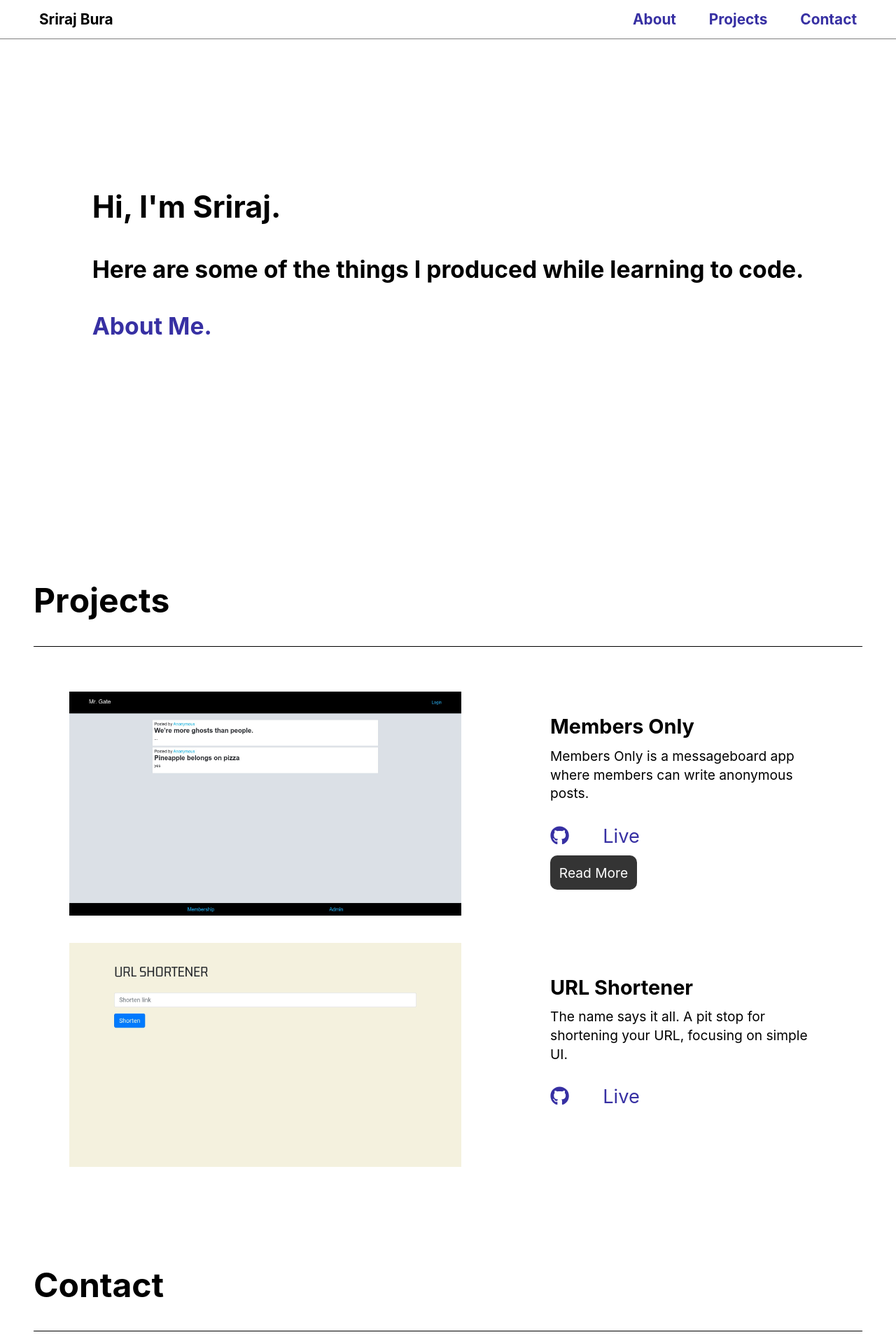
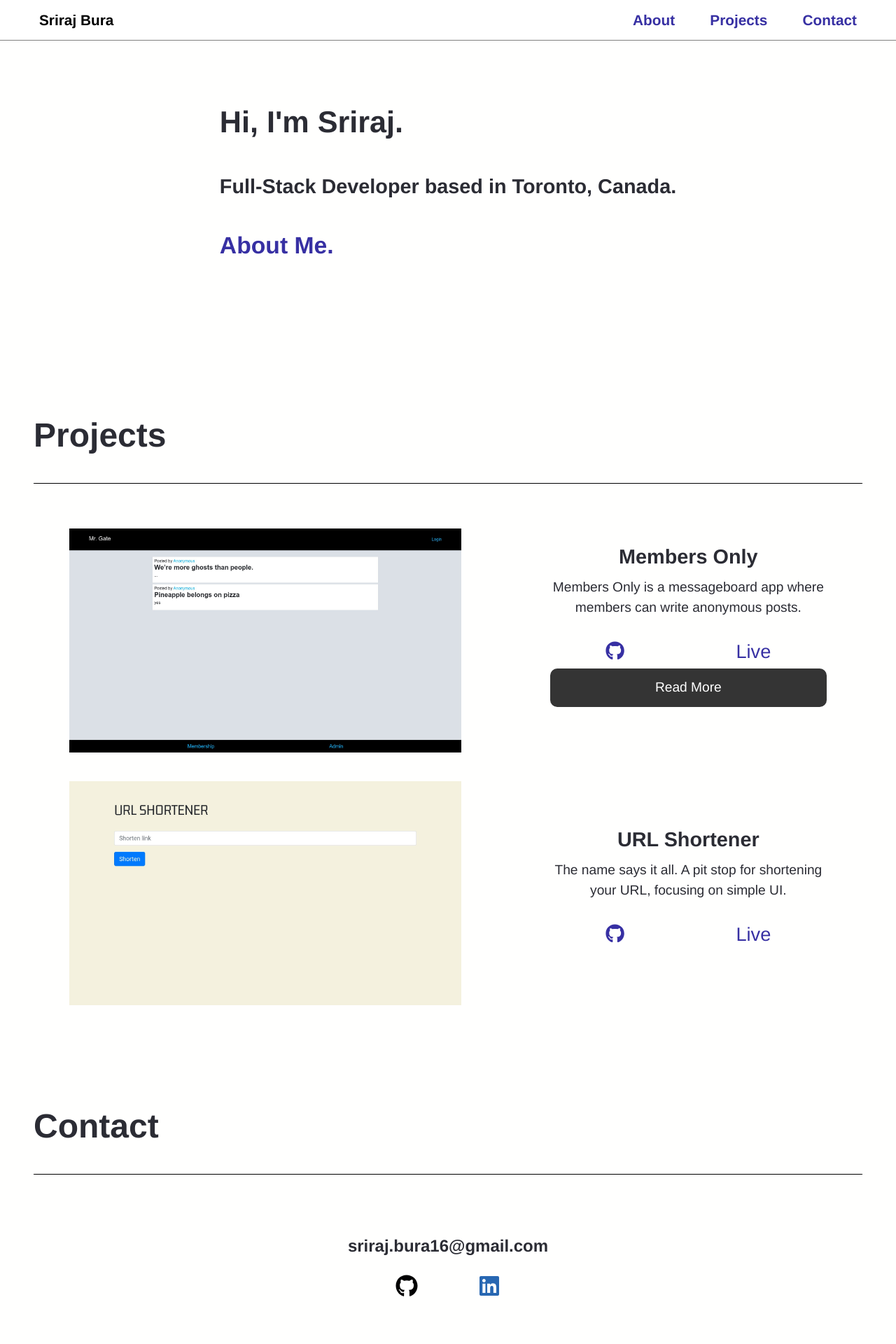
Before and after one commit to srirajbura16/srirajbura.com, a Next.js app: page / in a window 1280 px wide. Shown: the top 1920 px of the page at 70% size. After the commit the page ends 1898 px from the top, so only its background shows below. Built offline with nearby package versions, Linux system fonts and the light colour scheme.

Commit message:
revamped styles

```diff
--- a/components/Contact.js
+++ b/components/Contact.js
@@ -16,14 +16,14 @@ export default function Contact() {
           target="_blank"
           rel="noreferrer"
         >
-          <FaGithub className={styles.social_icon} />
+          <FaGithub className={`${styles.social_icon} ${styles.github}`} />
         </a>
         <a
           href="https://www.linkedin.com/in/sriraj-bura-356ab21a5/"
           target="_blank"
           rel="noreferrer"
         >
-          <FaLinkedin className={styles.social_icon} />
+          <FaLinkedin className={`${styles.social_icon} ${styles.linkedin}`} />
         </a>
         {/* <a
           href="https://twitter.com/srirajbura"
--- a/components/Projects.js
+++ b/components/Projects.js
@@ -25,10 +25,14 @@ export default function Projects() {
               <p className={styles.project_description}>
                 {project.small_description}
               </p>
+              {/* {project.read_more ? (
+                <Link href={'projects/' + project.url_name}>
+                  <a className={styles.read_more}>Read More</a>
+                </Link>
+              ) : (
+                ''
+              )} */}
               <div className={styles.project_links}>
-                <a href={`${project.site}`} target="_blank" rel="noreferrer">
-                  Live
-                </a>
                 <a
                   href={`${project.github}`}
                   target="_blank"
@@ -36,6 +40,9 @@ export default function Projects() {
                   className={styles.github}
                 >
                   <FaGithub className={styles.social_icon} />
+                </a>
+                <a href={`${project.site}`} target="_blank" rel="noreferrer">
+                  Live
                 </a>
               </div>
               {project.read_more ? (
--- a/pages/about.js
+++ b/pages/about.js
@@ -4,7 +4,7 @@ import fs from 'fs';
 import path from 'path';
 import matter from 'gray-matter';
 import Layout from '../components/Layout';
-import styles from '../styles/About.module.css';
+// import styles from '../styles/About.module.css';
 
 export default function about({ frontmatter, content }) {
   return (
--- a/pages/index.js
+++ b/pages/index.js
@@ -10,15 +10,11 @@ export default function Home() {
     <Layout nav={true}>
       <section className={styles.landing}>
         <div>
-          <h1>
-            Hi, I'm <span className={styles.name}>Sriraj</span>.
-          </h1>
-          <h3>
-            Here are some of the things I{' '}
-            <span className={styles.produced}>produced</span> while{' '}
-            <span className={styles.ltc}>learning to code.</span>
+          <h1 className={styles.name}>Hi, I'm Sriraj.</h1>
+          <h4 className={styles.intro}>
+            Full-Stack Developer based in Toronto, Canada.
             <br />
-          </h3>
+          </h4>
           <h3 className={styles.aboutme}>
             <Link href="/about">
               <a className={styles.aboutme}>About Me.</a>
@@ -30,7 +26,6 @@ export default function Home() {
       <span id="projects" />
       <section>
         <SectionTitle chars="Projects" />
-
         <Projects />
       </section>
 
--- a/styles/Contact.module.css
+++ b/styles/Contact.module.css
@@ -15,11 +15,14 @@
   width: 150px;
   display: flex;
   justify-content: space-between;
-  color: var(--button-color);
 }
 
-.social_icon:hover {
-  color: var(--button-color-hover);
+.github {
+  color: var(--icon-github);
+}
+
+.linkedin {
+  color: var(--icon-linkedin);
 }
 
 @media only screen and (max-width: 775px) {
--- a/styles/Home.module.css
+++ b/styles/Home.module.css
@@ -1,10 +1,21 @@
 .landing {
-  height: 80vh;
+  /* height: 80vh; */
+  /* text-align: center; */
   padding: 3rem;
+  /* text-align: center; */
   display: flex;
   justify-content: center;
   align-items: center;
   font-size: 1.8rem;
+}
+
+.name {
+  /* text-align: center; */
+}
+
+.intro {
+  /* max-width: 20rem; */
+  /* text-align: center; */
 }
 
 /* .aboutme {
--- a/styles/Markdown.module.css
+++ b/styles/Markdown.module.css
@@ -1,5 +1,4 @@
 .markdown {
-  /* font-family: 'Roboto Mono', monospace; */
   max-width: 750px;
   margin: 0 auto;
   font-size: 1.5rem;
--- a/styles/Projects.module.css
+++ b/styles/Projects.module.css
@@ -1,5 +1,6 @@
 .container {
   font-size: 1.2rem;
+  /* background-color: var(--secondary-background); */
 }
 
 .project_container {
@@ -19,6 +20,7 @@
   max-width: 33.33%;
   margin-bottom: 2rem;
   margin-left: 1.5rem;
+  text-align: center;
 }
 
 .project_name {
@@ -32,25 +34,21 @@
 .project_links {
   font-size: 1.7rem;
   display: flex;
-  flex-direction: row-reverse;
-  justify-content: start;
-
-  margin-bottom: 1rem;
+  justify-content: space-around;
+  margin-top: 1.5rem;
 }
 .project_links .github {
   /* color: red; */
   margin-top: 0.2rem;
 }
 
-.project_links a {
-  margin-right: 3rem;
-}
-
 .read_more {
+  display: block;
   background-color: #343434;
   color: white;
   padding: 0.8rem;
   border-radius: 10px;
+  margin: 0 auto 2rem auto;
 }
 
 .read_more:hover {
--- a/styles/globals.css
+++ b/styles/globals.css
@@ -1,21 +1,25 @@
 @import url('https://fonts.googleapis.com/css2?family=Roboto+Mono&display=swap');
 :root {
-  /* --background-color: #fffffe; */
-  --background-color: white;
-  --headline-color: black;
-  --paragraph-color: black;
+  --background-color: #fffffe;
+  --headline-color: #2b2c34;
+  --paragraph-color: #566b78;
   --button-color: #3730a3;
   --button-color-hover: #ff335f;
+
+  /* --secondary-background: #242629; */
+
+  --icon-github: black;
+  --icon-linkedin: rgb(40, 103, 178);
 }
 
 /* background-color: var(--button-background);
 color: var(--button-color); */
+
 h1,
 h2,
 h3,
-h4,
-h5,
-h6 {
+strong {
+  /* color: #333; */
   color: var(--headline-color);
 }
 
@@ -27,22 +31,21 @@ body {
     Ubuntu, Cantarell, Fira Sans, Droid Sans, Helvetica Neue, sans-serif;
   /* background-color: #f3f3f3; */
   /* font-family: Roboto-mono; */
+  font-family: 'Helvetica', 'Arial', sans-serif;
   /* font-family: 'Roboto Mono', monospace; */
   background-color: var(--background-color);
   color: var(--paragraph-color);
-  line-height: 1.4;
+  line-height: 1.5;
+  color: #566b78;
+  color: #2b2c34;
 }
 
 html {
   scroll-behavior: smooth;
 }
 
-/* a {
+a {
   color: inherit;
-  text-decoration: none;
-} */
-a {
-  /* color: inherit; */
   color: var(--button-color);
   text-decoration: none;
 }
@@ -51,15 +54,6 @@ a:hover {
   color: var(--button-color-hover);
 }
 
-/* comment */
-/* button {
-  border: none;
-  background-color: #6246ea !important;
-  color: #fffffe;
-  text-decoration: none;
-} */
-/* comment */
-
 * {
   box-sizing: border-box;
 }
```
Also changed, not shown: lib/about.md (+0 -2 lines), styles/Nav.module.css (+2 -19 lines).
